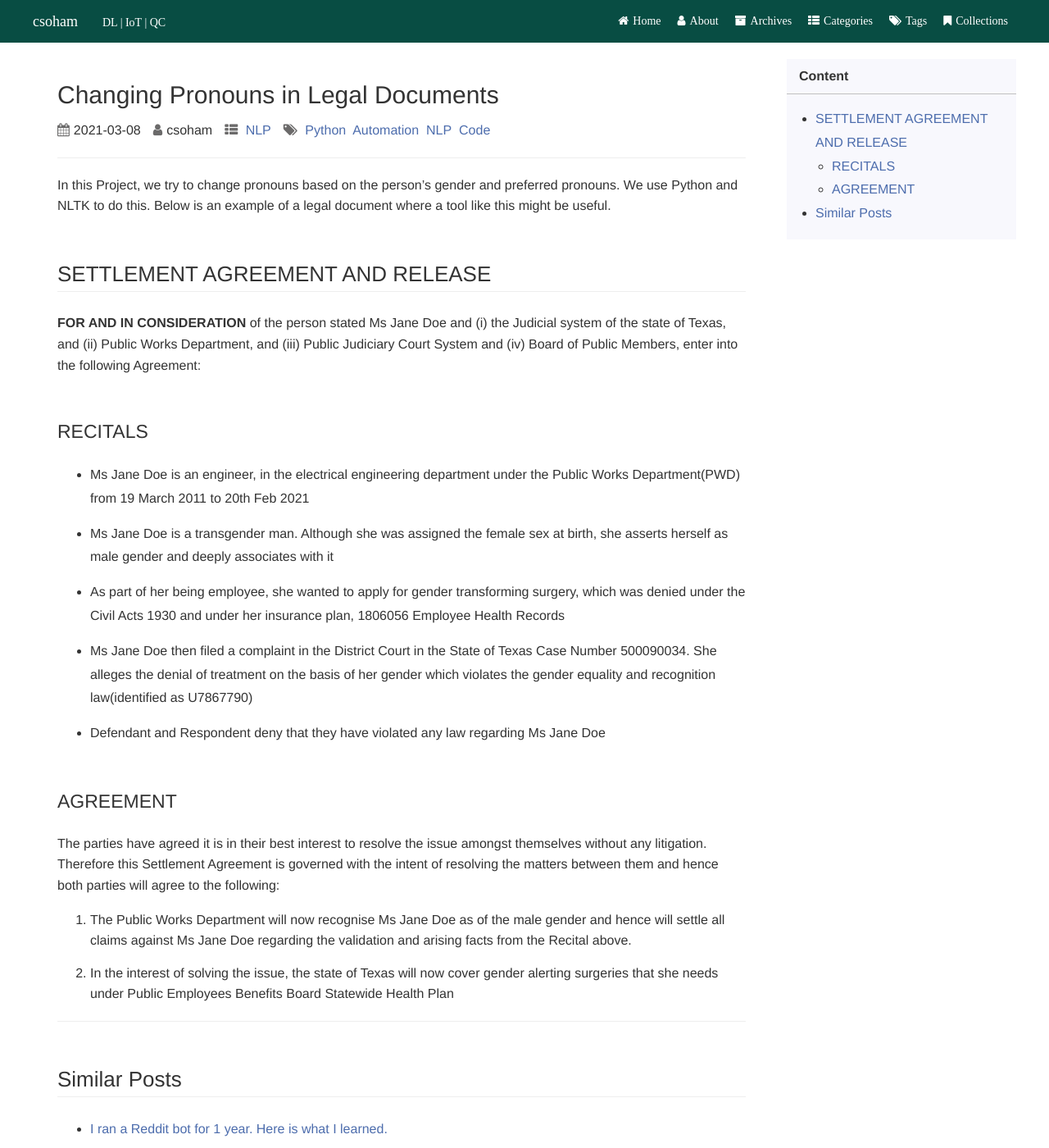
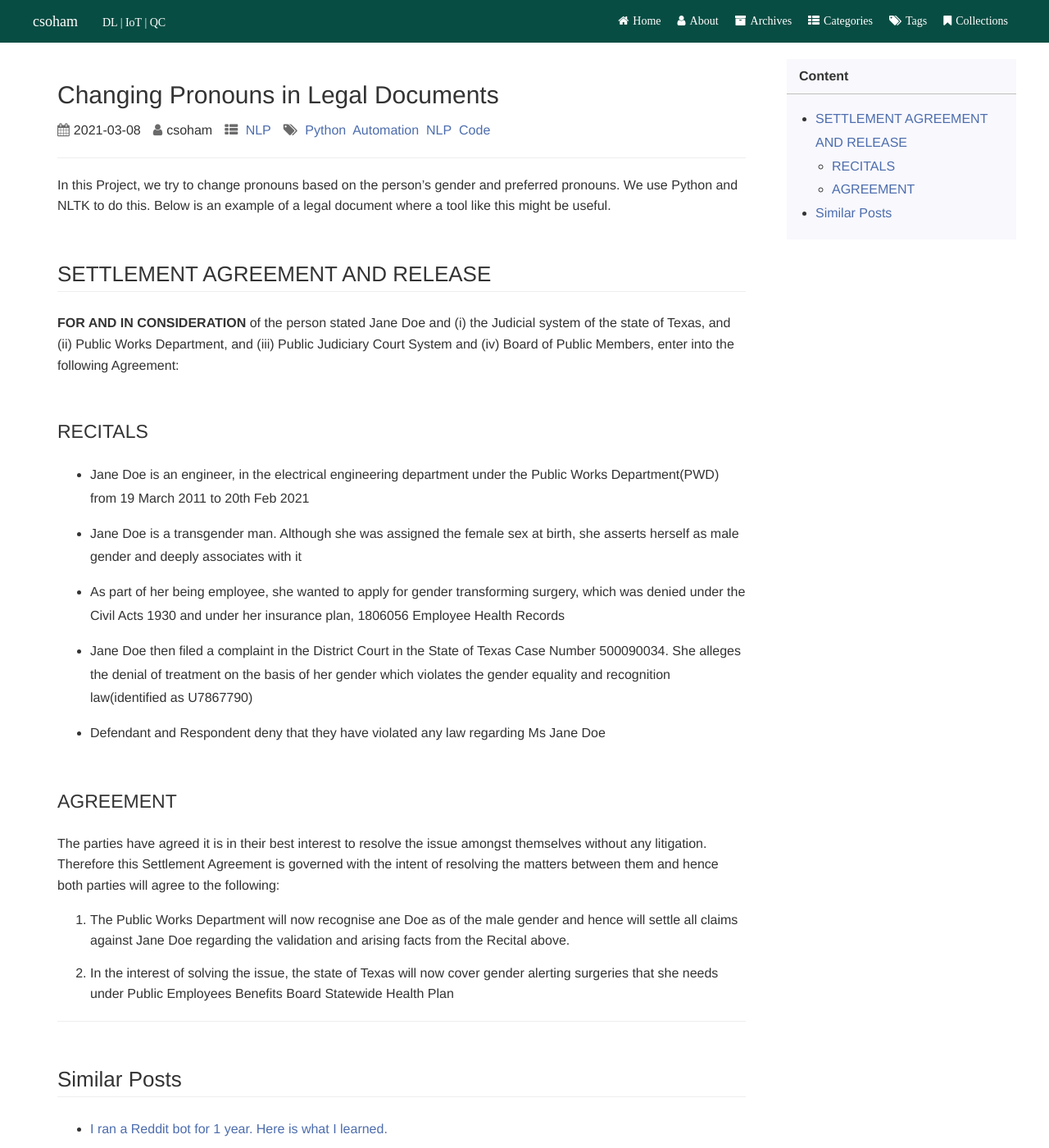
Before and after one commit to soham96/soham96.github.io, a Jekyll site: the page built from _posts/2021-03-08-settlement-agreement.md, in a window 1280 px wide and 1400 px high. Shown: the whole window at 82% size. Built offline with Jekyll 4.4.1, drawn with Linux system fonts in a browser that asks for light colours; comment, search, counter and statistics services are not loaded; a style sheet for code colours, icons or effects is not loaded.

Commit message:
Update 2021-03-08-settlement-agreement.md

```diff
--- a/_posts/2021-03-08-settlement-agreement.md
+++ b/_posts/2021-03-08-settlement-agreement.md
@@ -17,17 +17,17 @@ In this Project, we try to change pronouns based on the person's gender and pref
 
 ## SETTLEMENT AGREEMENT AND RELEASE
 
-**FOR AND IN CONSIDERATION** of the person stated Ms Jane Doe and (i) the Judicial system of the state of Texas, and (ii) Public Works Department, and (iii) Public Judiciary Court System and (iv) Board of Public Members, enter into the following Agreement:
+**FOR AND IN CONSIDERATION** of the person stated Jane Doe and (i) the Judicial system of the state of Texas, and (ii) Public Works Department, and (iii) Public Judiciary Court System and (iv) Board of Public Members, enter into the following Agreement:
 
 ### RECITALS
 
-- Ms Jane Doe is an engineer, in the electrical engineering department under the Public Works Department(PWD) from 19 March 2011 to 20th Feb 2021
+- Jane Doe is an engineer, in the electrical engineering department under the Public Works Department(PWD) from 19 March 2011 to 20th Feb 2021
 
-- Ms Jane Doe is a transgender man. Although she was assigned the female sex at birth, she asserts herself as male gender and deeply associates with it
+- Jane Doe is a transgender man. Although she was assigned the female sex at birth, she asserts herself as male gender and deeply associates with it
 
 - As part of her being employee, she wanted to apply for gender transforming surgery, which was denied under the Civil Acts 1930 and under her insurance plan, 1806056 Employee Health Records
 
-- Ms Jane Doe then filed a complaint in the District Court in the State of Texas Case Number 500090034. She alleges the denial of treatment on the basis of her gender which violates the gender equality and recognition law(identified as U7867790)
+- Jane Doe then filed a complaint in the District Court in the State of Texas Case Number 500090034. She alleges the denial of treatment on the basis of her gender which violates the gender equality and recognition law(identified as U7867790)
 
 - Defendant and Respondent deny that they have violated any law regarding Ms Jane Doe
 
@@ -35,6 +35,6 @@ In this Project, we try to change pronouns based on the person's gender and pref
 
 The parties have agreed it is in their best interest to resolve the issue amongst themselves without any litigation. Therefore this Settlement Agreement is governed with the intent of resolving the matters between them and hence both parties will agree to the following:
 
-1. The Public Works Department will now recognise Ms Jane Doe as of the male gender and hence will settle all claims against Ms Jane Doe regarding the validation and arising facts from the Recital above.
+1. The Public Works Department will now recognise ane Doe as of the male gender and hence will settle all claims against Jane Doe regarding the validation and arising facts from the Recital above.
 
 2. In the interest of solving the issue, the state of Texas will now cover gender alerting surgeries that she needs under Public Employees Benefits Board Statewide Health Plan
```
